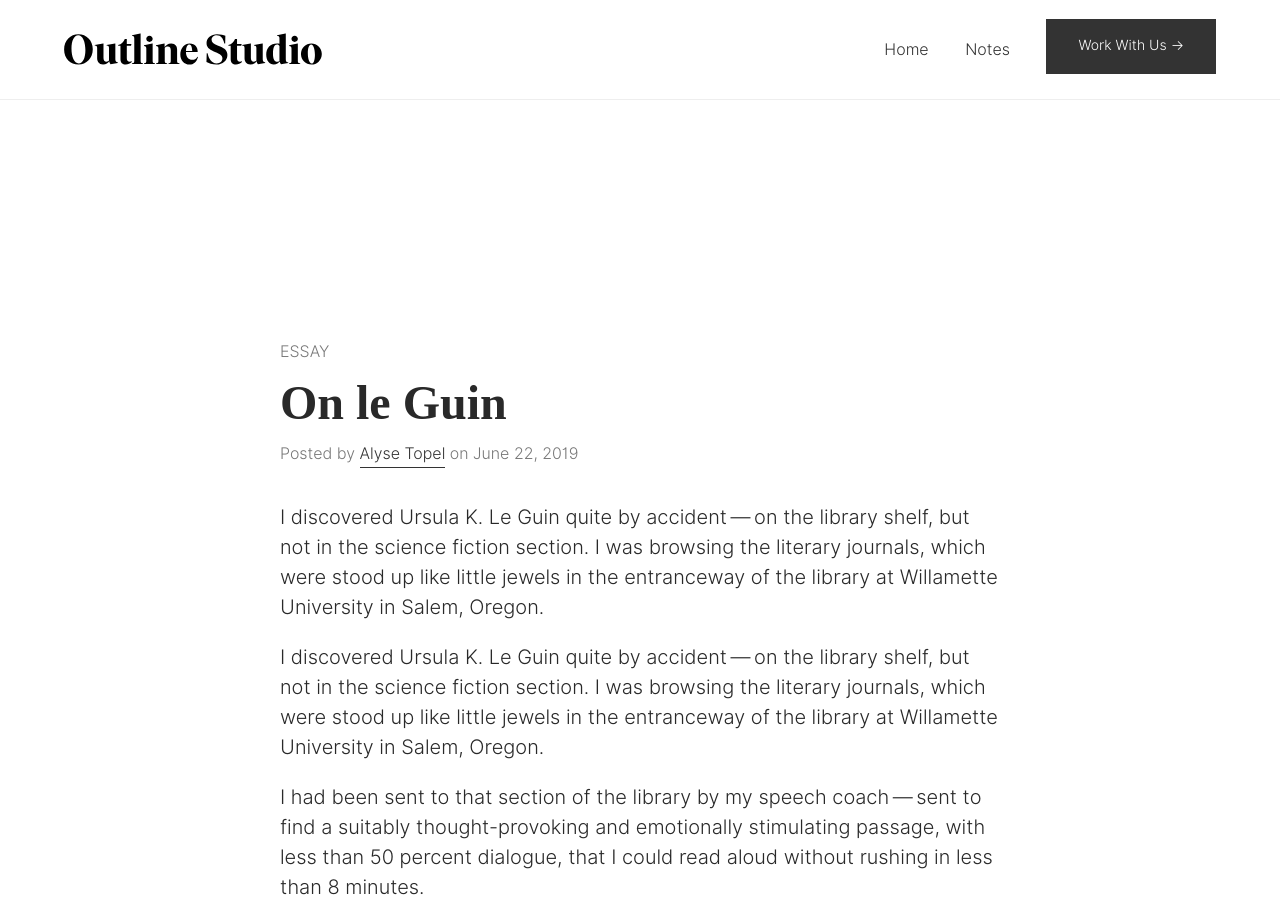
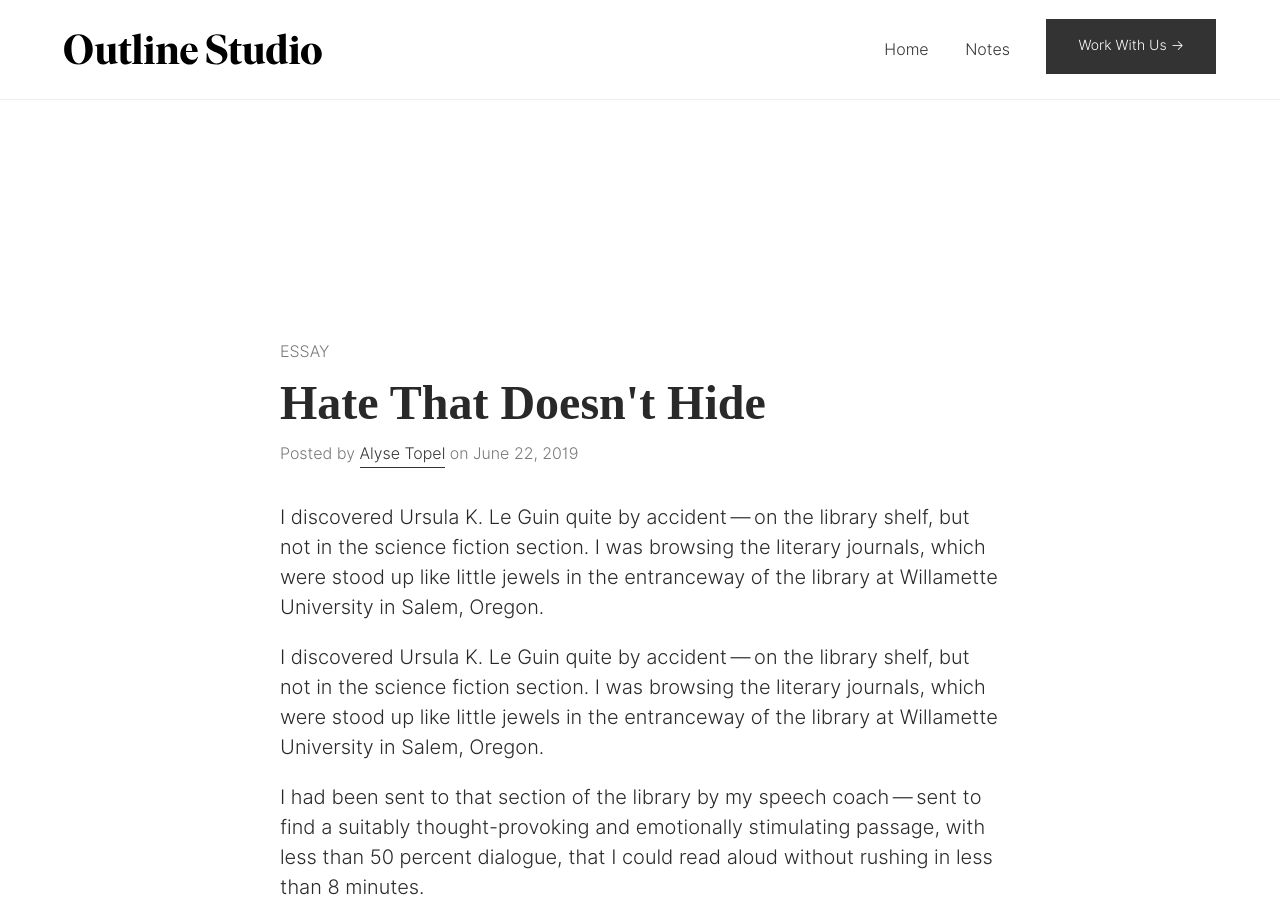
Before and after one commit to aarongilmore/outline-studio, a Jekyll site: the page built from _notes/2019-06-22-madam-george.md, in a window 1280 px wide and 900 px high. Built offline with Jekyll 4.4.1, drawn with Linux system fonts in a browser that asks for light colours; nearby versions of some CDN libraries; some web fonts are replaced.

Commit message:
Updated Madam George

```diff
--- a/_notes/2019-06-22-madam-george.md
+++ b/_notes/2019-06-22-madam-george.md
@@ -1,5 +1,5 @@
 ---
-title: On le Guin
+title: Hate That Doesn't Hide
 date: 2019-06-22 00:00:00 +02:00
 categories:
 - essay
```
